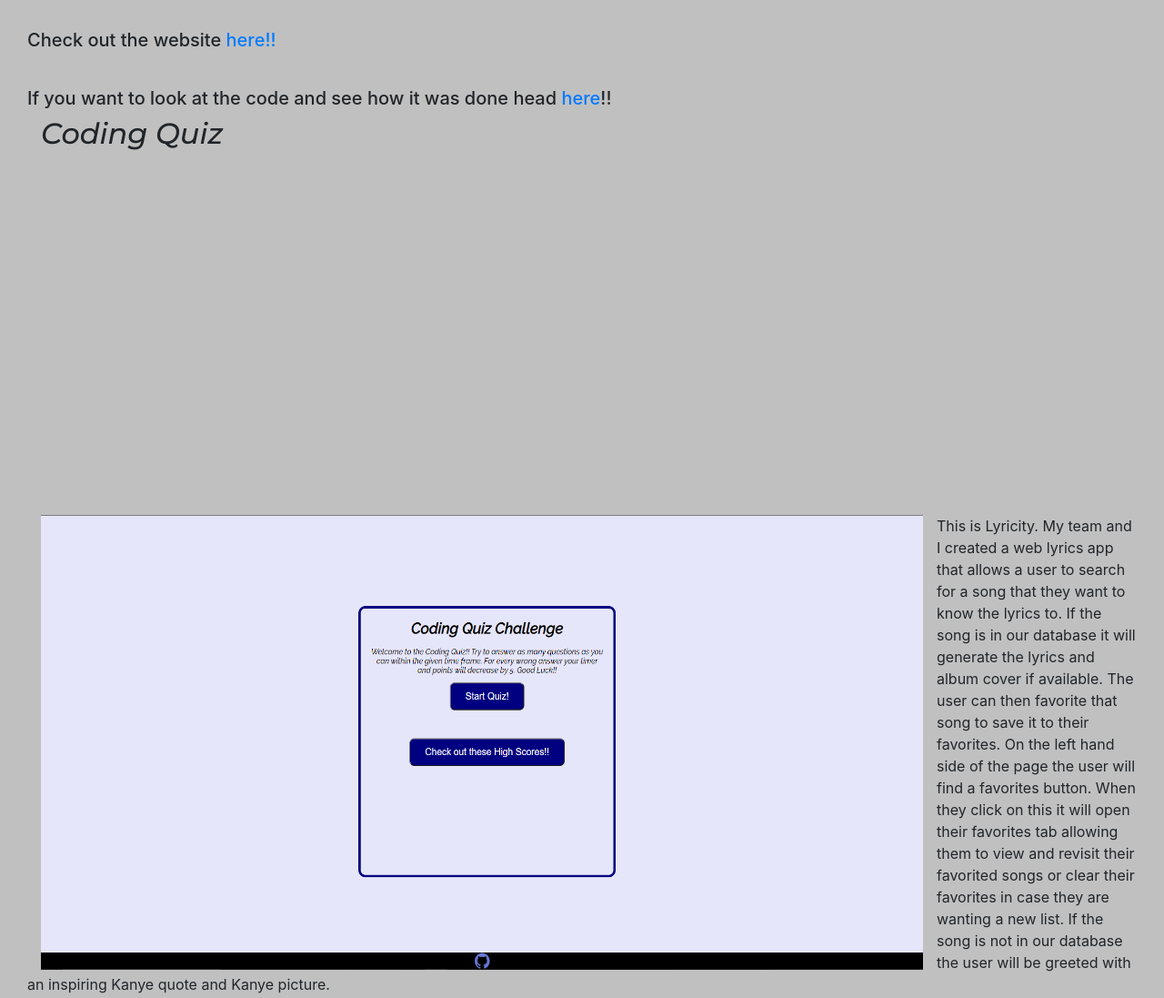
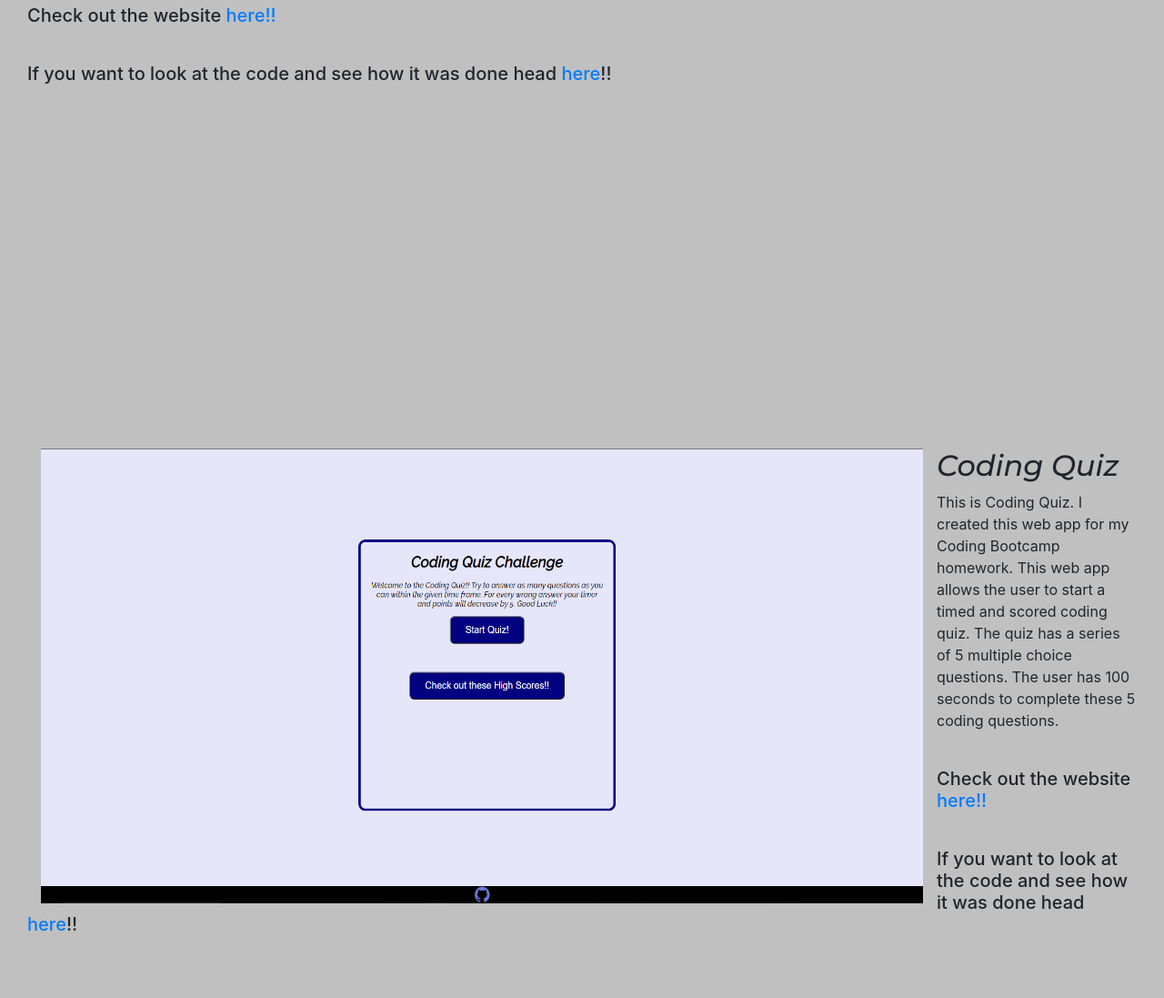
Before and after one commit to codymichaud/work_portfolio, a plain HTML site: page index.html in a window 1280 px wide. Shown: the part 800-1897 px from the top of the page at 91% size. Drawn offline with nearby package versions, Linux system fonts and the light colour scheme; a web font is replaced by a local one.

Commit message:
Started adding code quiz content. Added image, title and working on paragraph

```diff
--- a/index.html
+++ b/index.html
@@ -42,10 +42,10 @@
 
     <div class="portProjects col-lg-12">
         <div class="lyricityCont col-12">
-            <h2 class="lyricityTitle font2 container-fluid">Lyricity</h2>
+
             <div class="clearProj">
                 <img src="./assets/imgs/Lyricity.PNG" alt="lyricity" class="lyricityImg container-fluid">
-
+                <h2 class="lyricityTitle font2 container-fluid">Lyricity</h2>
                 <p class="lyricityPar">This is Lyricity. My team and I created a web lyrics app that allows
                     a user to
                     search for a song that they want to know the lyrics to. If the song is in our database it will
@@ -56,7 +56,8 @@
                     clear their favorites in case they are wanting a new list. If the song is not in our database the
                     user
                     will be greeted with an inspiring Kanye
-                    quote and Kanye picture.
+                    quote and Kanye picture. Future developments include the ability to play music, styled lyrics,
+                    ability to create and save music to a playlist.
                 </p>
                 <h5 class="lyrLink">Check out the website <a href="https://codymichaud.github.io/team9/" class="gitLink"
                         target="_blank">here!!</a>
@@ -67,21 +68,14 @@
         </div>
 
         <div class="codeQCont col-12">
-            <h2 class="codeQTitle font2 container-fluid">Coding Quiz</h2>
+
             <div class="clear">
+
                 <img src="./assets/imgs/coding.quiz.PNG" alt="Coding Quiz" class="codeQImg container-fluid">
-
-                <p class="codeQPar">This is Lyricity. My team and I created a web lyrics app that allows
-                    a user to
-                    search for a song that they want to know the lyrics to. If the song is in our database it will
-                    generate
-                    the lyrics and album cover if available. The user can then favorite that song to save it to their
-                    favorites. On the left hand side of the page the user will find a favorites button. When they click
-                    on this it will open their favorites tab allowing them to view and revisit their favorited songs or
-                    clear their favorites in case they are wanting a new list. If the song is not in our database the
-                    user
-                    will be greeted with an inspiring Kanye
-                    quote and Kanye picture.
+                <h2 class="codeQTitle font2 container-fluid">Coding Quiz</h2>
+                <p class="codeQPar">This is Coding Quiz. I created this web app for my Coding Bootcamp homework. This
+                    web app allows the user to start a timed and scored coding quiz. The quiz has a series of 5 multiple
+                    choice questions. The user has 100 seconds to complete these 5 coding questions.
                 </p>
                 <h5 class="lyrLink">Check out the website <a href="https://codymichaud.github.io/team9/" class="gitLink"
                         target="_blank">here!!</a>
```
